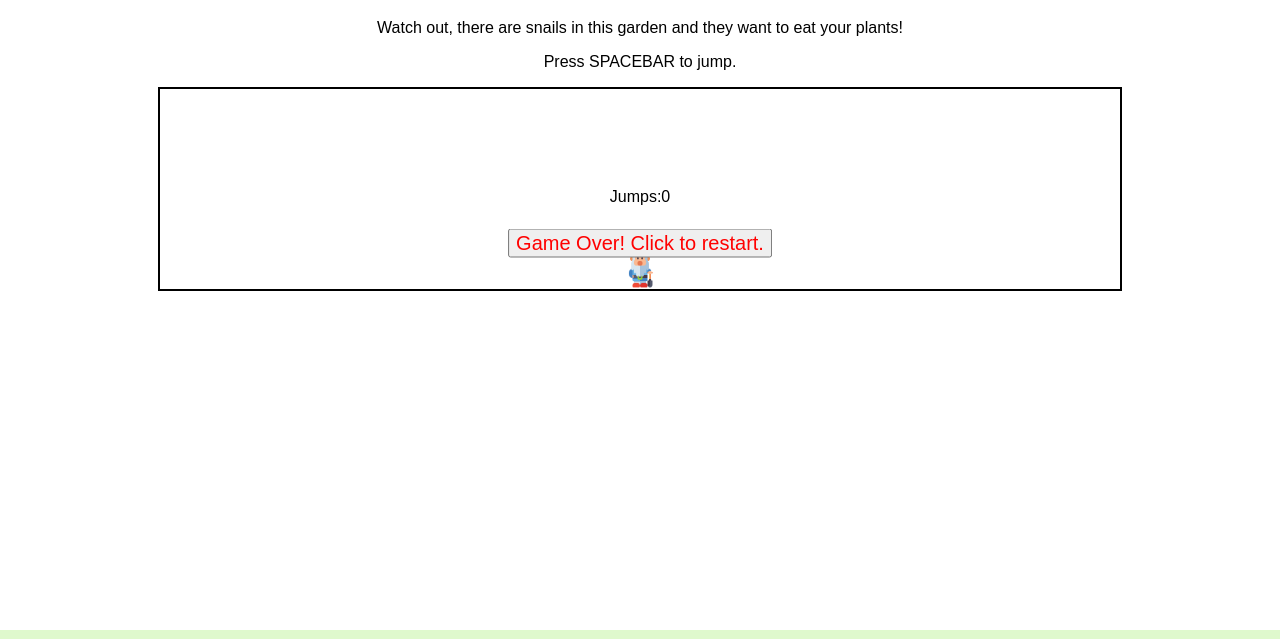
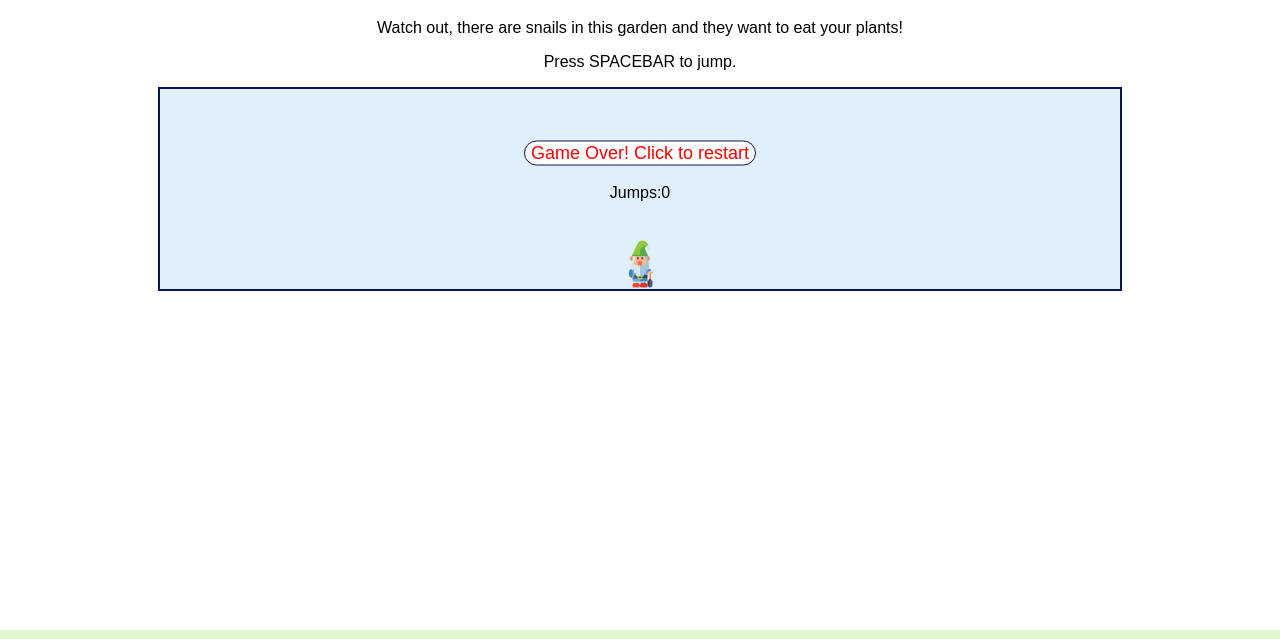
Before and after one commit to Katherine-Holland/PP2, a plain HTML site: page index.html in a window 1280 px wide. Shown: the part 61-700 px from the top of the page. Drawn offline with Linux system fonts and the light colour scheme.

Commit message:
Styled the button
Styled the CSS  for the Game Over button

```diff
--- a/assets/css/style.css
+++ b/assets/css/style.css
@@ -40,7 +40,8 @@ footer {
   margin-top: 1%;
   text-align: center;
   height: 200px;
-  border: 2px solid black;
+  border: 2px solid #0b1351;
+  background-color: #dfeffb;
 }
 
 #character {
@@ -78,11 +79,17 @@ footer {
   display: none;
   position: relative;
   text-align:center;
-  top: 50%;
+  top: 5%;
   left: 50%;
   transform: translate(-50%, -50%);
-  font-size: 20px;
+  font-size: 18px;
   color: red;
+}
+
+.button {
+  border: 1px solid #0b1351;
+  background-color: white;
+  border-radius:20px;
 }
 
 /* Footer */
--- a/assets/js/script.js
+++ b/assets/js/script.js
@@ -10,6 +10,7 @@ document.addEventListener('keydown', function(event) {
 });
 
 document.getElementById("game-over-message").addEventListener('click', function() {
+   console.log("click detected"); // For debugging purposes
     this.style.display = 'none'; // Hide the message
     restartGame(); // Restart the game
 });
--- a/index.html
+++ b/index.html
@@ -24,13 +24,11 @@
       <div id="game">
         <img id="character" src="assets/images/gnome.png">
         <img id="block" src="assets/images/snail.png">
-        <button onclick="restartGame()" id="game-over-message" style="display: none;">Game Over! Click to restart.</button>
+        <button class="button" onclick="restartGame()" id="game-over-message" style="display: none;">Game Over! Click to restart</button>
  <!--modified from Love Maths tutorial-->
         <div class="score-area">
           <p class="scores">Jumps:<span id="score">0</span></p>
         </div>
-
-
     <footer>
       <div class="footer">
         <ul id="social-networks">
```
